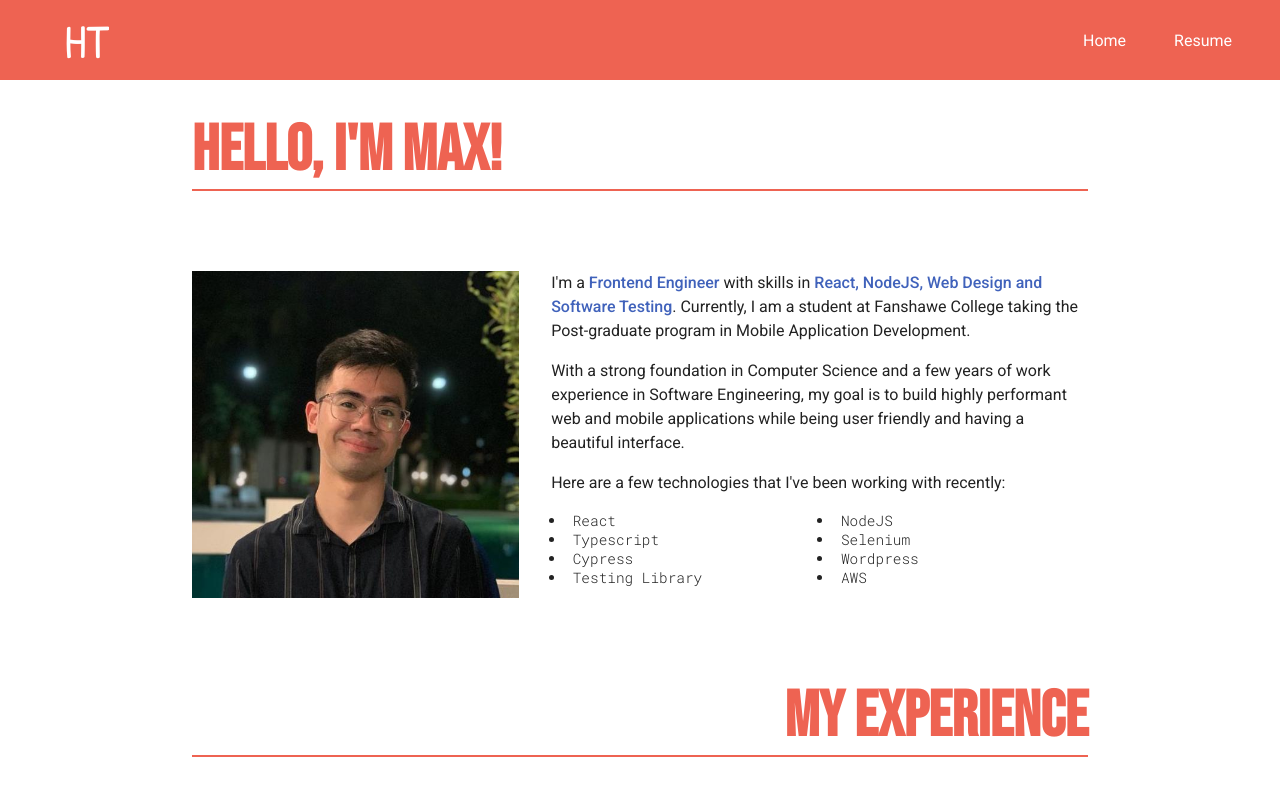
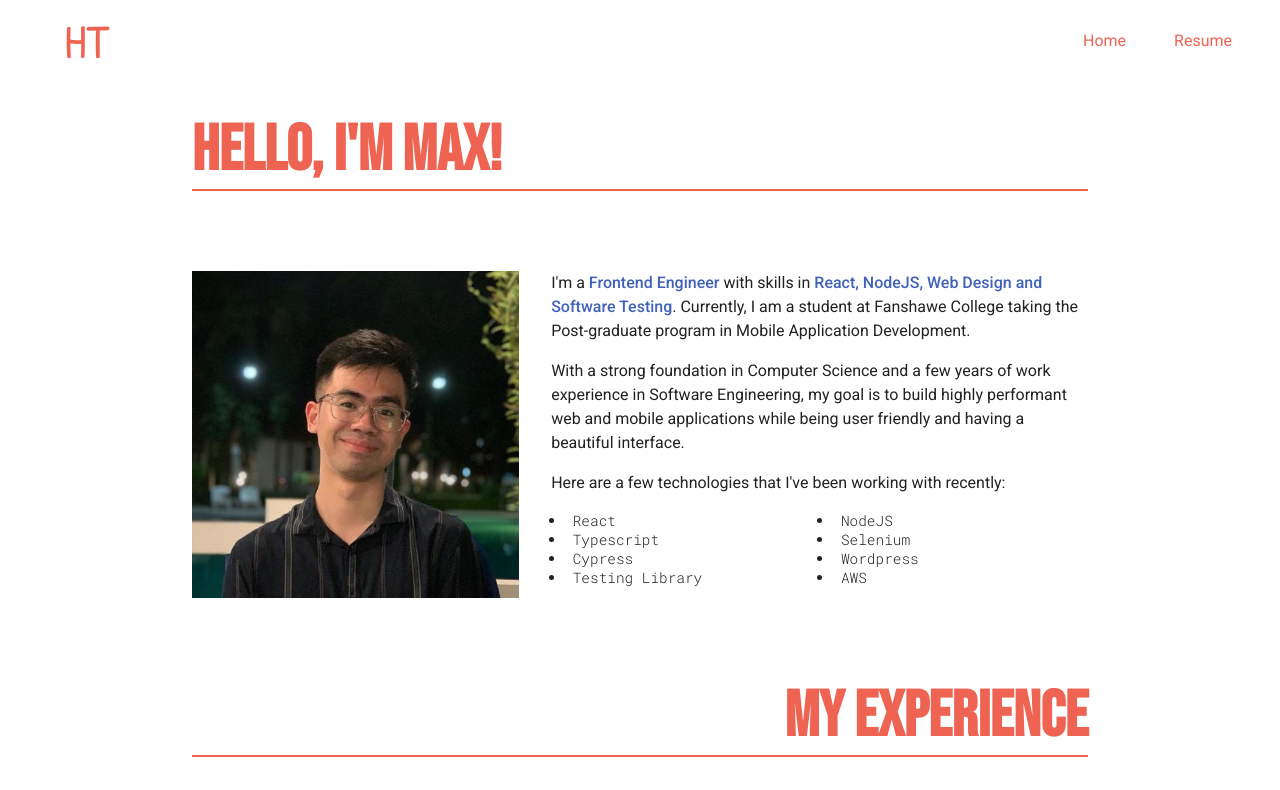
Before and after one commit to max172-hqt/max172-hqt.github.io, a Next.js app: page / in a window 1280 px wide. Shown: the top 790 px of the page. Built offline with nearby package versions, Linux system fonts and the light colour scheme.

Commit message:
fix: Minor fix style

```diff
--- a/components/Navigation/Navbar.module.css
+++ b/components/Navigation/Navbar.module.css
@@ -7,7 +7,7 @@
 
 .logo a {
   text-decoration: none;
-  color: var(--white-color);
+  color: var(--theme-color);
 }
 
 .logo:hover {
@@ -16,7 +16,6 @@
 }
 
 .nav {
-  background-color: var(--theme-color);
   height: 80px;
   width: 100%;
   display: flex;
@@ -30,8 +29,7 @@
   height: 50px;
   width: 50px;
   padding: 0.5rem;
-  background-color: var(--theme-color);
-  color: var(--white-color);
+  color: var(--theme-color);
   transition: scale 0.2s ease-in-out;
 }
 
@@ -41,7 +39,6 @@
   top: 80px;
   left: 0;
   flex-direction: column;
-  background-color: var(--theme-color);
   width: 100%;
   height: calc(100vh - 80px);
   border-top: 1px solid var(--white-color);
@@ -64,7 +61,7 @@
 
 .menu li a {
   text-decoration: none;
-  color: var(--white-color);
+  color: var(--theme-color);
 }
 
 @media screen and (min-width: 768px) {
--- a/styles/globals.css
+++ b/styles/globals.css
@@ -34,7 +34,6 @@ img {
 
 a {
   text-decoration: none;
-  color: #0070f3;
 }
 
 h2 {
```
